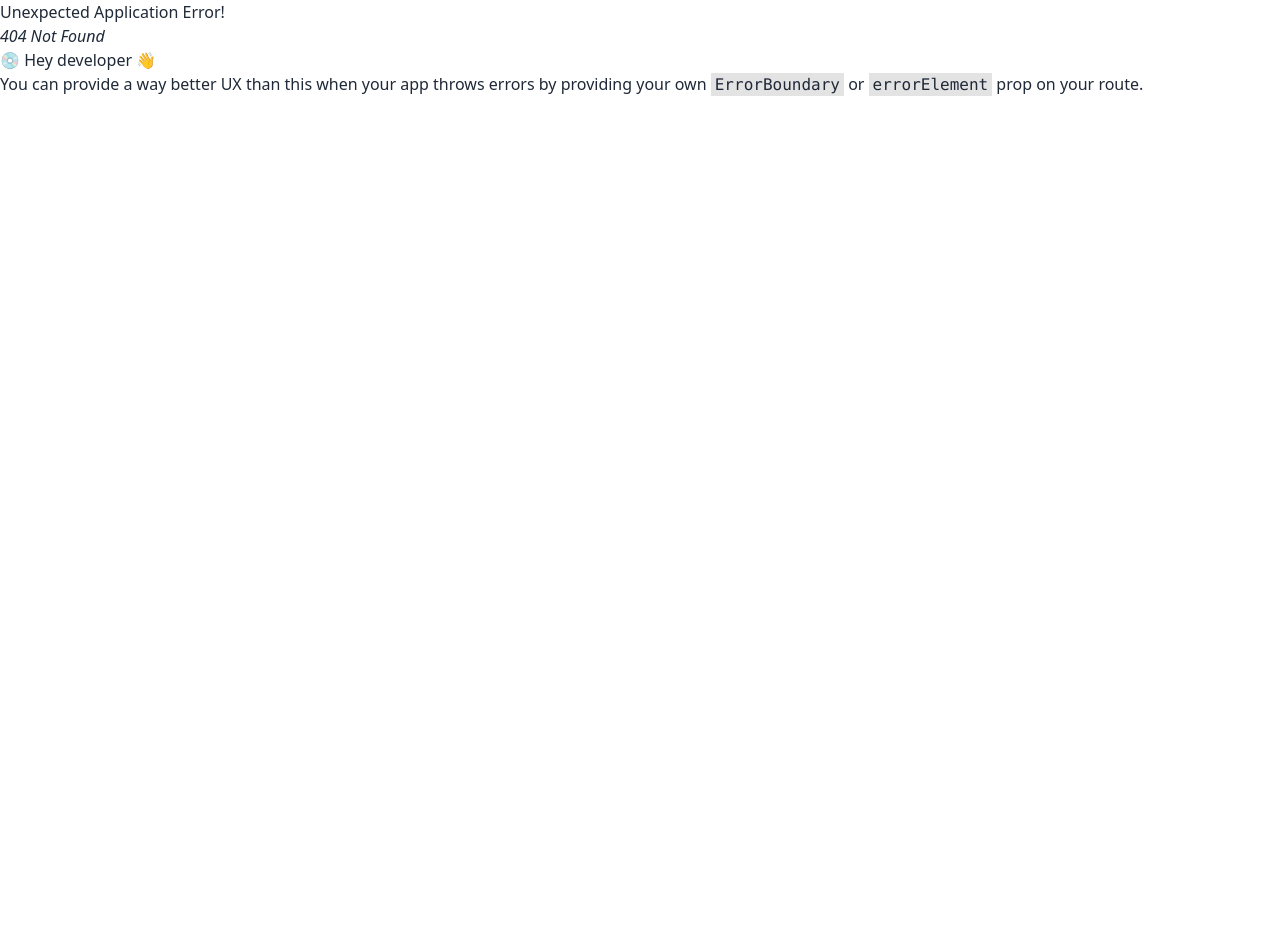
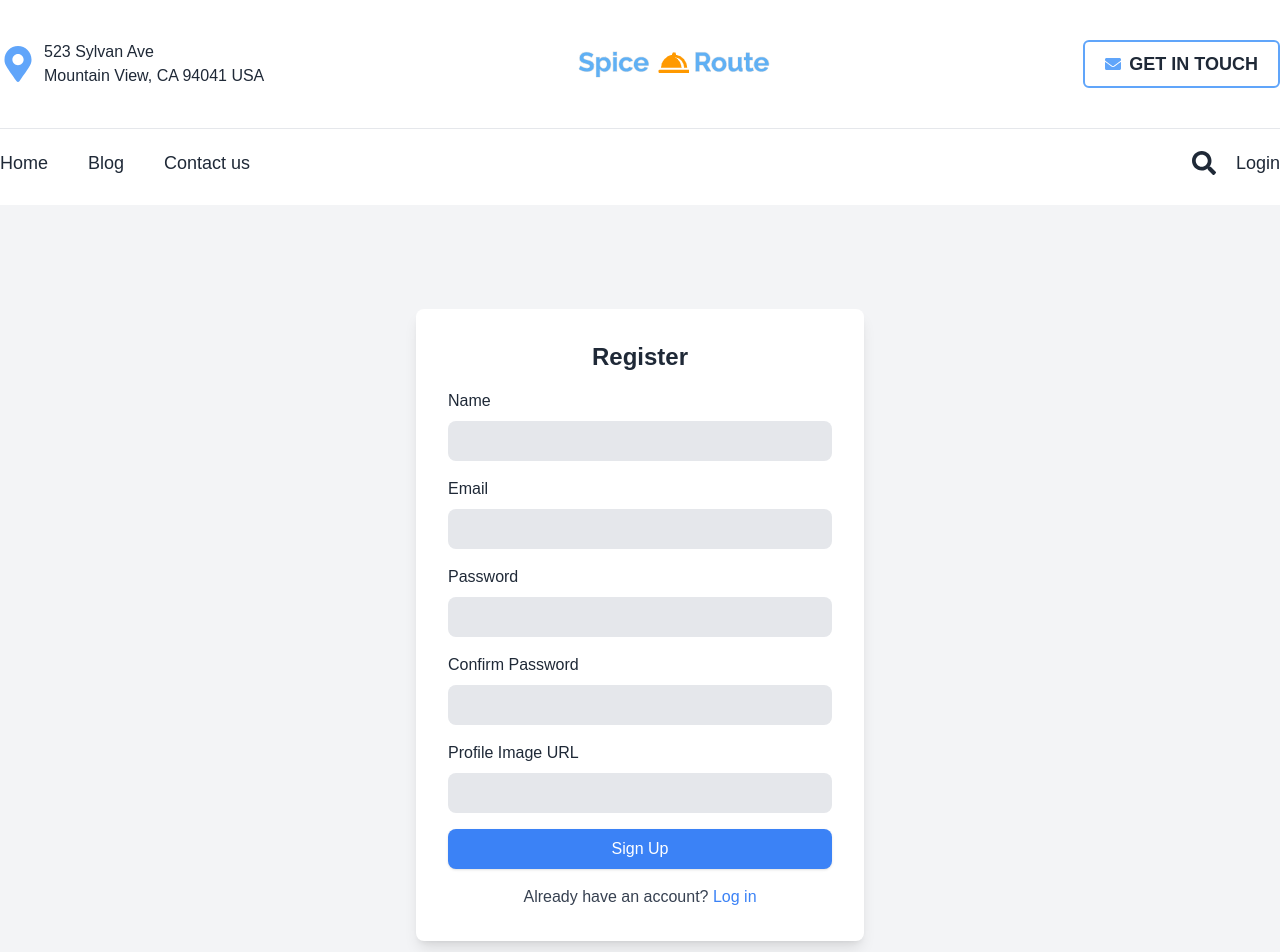
Before and after one commit to souravh093/assingnment-10-client, a React (Vite) app: page /register in a window 1280 px wide. Before the commit this address had no page. Shown: the top 952 px of the page. Before the commit the page ends 800 px from the top, so only its background shows below. Built offline with nearby package versions, Linux system fonts and the light colour scheme.

Commit message:
google and email sign in and sign up authencation done

```diff
--- /dev/null
+++ b/src/Auth/AuthProvider.jsx
@@ -0,0 +1,41 @@
+import React, { createContext, useState } from "react";
+import {
+  GoogleAuthProvider,
+  createUserWithEmailAndPassword,
+  getAuth,
+  signInWithEmailAndPassword,
+  signInWithPopup,
+} from "firebase/auth";
+import app from "../Firebase/firebase.config";
+
+export const AuthContext = createContext(null);
+const auth = getAuth(app);
+const provider = new GoogleAuthProvider();
+
+const AuthProvider = ({ children }) => {
+  const [user, setUser] = useState(null);
+
+  const createUser = (email, password) => {
+    return createUserWithEmailAndPassword(auth, email, password);
+  };
+
+  const loginUser = (email, password) => {
+    return signInWithEmailAndPassword(auth, email, password);
+  };
+
+  const googleSignIn = () => {
+    return signInWithPopup(auth, provider);
+  }
+
+  const authInfo = {
+    user,
+    createUser,
+    loginUser,
+    googleSignIn,
+  };
+  return (
+    <AuthContext.Provider value={authInfo}>{children}</AuthContext.Provider>
+  );
+};
+
+export default AuthProvider;
--- a/src/Pages/Home/Home.jsx
+++ b/src/Pages/Home/Home.jsx
@@ -1,6 +1,6 @@
 import { Player } from "@lottiefiles/react-lottie-player";
 import React, { lazy, Suspense } from "react";
-import { useLoaderData } from "react-router-dom";
+import { Link, useLoaderData } from "react-router-dom";
 import LazyLoading from "../../components/LazyLoading/LazyLoading";
 const ChefInfo = lazy(() => import("./ChefInfo/ChefInfo"));
 
@@ -11,16 +11,17 @@ const Home = () => {
       <div className="bg-red-50">
         <div className="max-w-7xl mx-auto grid grid-cols-2 items-center">
           <div>
-            <h2 className="font-bold text-7xl text-blue-400">Recipes</h2>
+            <p className="font-semibold"><span className="text-4xl text-yellow-500">W</span>elcome</p>
+            <h2 className="font-bold text-7xl text-blue-400">SPICE ROUTE</h2>
             <h2 className="font-bold text-3xl my-4 max-w-xl">
               Discover Delicious Chef-Approved Recipes
             </h2>
             <p className="font-medium text-2xl text-gray-500 mb-8 tracking-widest max-w-md">
-              Discover delicious chef-approved recipes today!
+            A chef is a professional cook and tradesman who is proficient in all aspects of food preparation
             </p>
-            <button className="bg-white text-blue-500 font-medium py-3 px-6 rounded-lg shadow-md hover:shadow-lg">
-              Get Started
-            </button>
+            <a href="#chefs" className="bg-white text-blue-500 font-medium py-3 px-6 rounded-lg shadow-md hover:shadow-lg">
+              See Our Chefs
+            </a>
           </div>
           <div>
             <Player src="banner.json" className="player" loop autoplay />
@@ -37,10 +38,10 @@ const Home = () => {
             operation and creating the menu.
           </p>
         </div>
-        <div className="max-w-7xl grid grid-cols-3 mx-auto gap-10">
+        <div id="chefs" className="max-w-7xl grid grid-cols-3 mx-auto gap-10">
           {chefInfo.map((chef) => (
-            <Suspense fallback={<LazyLoading />}>
-              <ChefInfo key={chef.id} chef={chef} />
+            <Suspense  key={chef.id}  fallback={<LazyLoading />}>
+              <ChefInfo chef={chef} />
             </Suspense>
           ))}
         </div>
--- /dev/null
+++ b/src/Pages/Login/Login/Login.jsx
@@ -0,0 +1,99 @@
+import React, { useContext, useState } from "react";
+import { Link } from "react-router-dom";
+import { AuthContext } from "../../../Auth/AuthProvider";
+
+const Login = () => {
+  const { loginUser, googleSignIn } = useContext(AuthContext);
+  const [error, setError] = useState("");
+  const [success, setSuccess] = useState("");
+
+  const handleLogin = (event) => {
+    setError("");
+    setSuccess("");
+    event.preventDefault();
+    const form = event.target;
+    const email = form.email.value;
+    const password = form.password.value;
+
+    loginUser(email, password)
+      .then((result) => {
+        const loggedUser = result.user;
+        console.log(loggedUser);
+        setSuccess("Successfully Logged");
+      })
+      .catch((error) => {
+        setError(error.message);
+      });
+  };
+
+  const handleGoogleSignIn = () => {
+    googleSignIn()
+      .then((result) => {
+        const googleUser = result.user;
+        console.log(googleUser);
+        setSuccess("Successfully Logged with Google");
+      })
+      .catch((error) => {
+        setError(error.message);
+      });
+  };
+  return (
+    <div className="flex flex-col items-center justify-center min-h-[calc(100vh-177px)] bg-gray-100">
+      <p className="mb-5 text-red-500 font-semibold text-xl">{error}</p>
+      <p className="mb-5 text-blue-500 font-semibold text-xl">{success}</p>
+      <div className="flex flex-col items-center w-full max-w-md p-8 bg-white rounded-lg shadow-lg">
+        <h2 className="mb-4 text-2xl font-bold text-gray-800">Log In</h2>
+        <form onSubmit={handleLogin} className="w-full">
+          <div className="mb-4">
+            <label htmlFor="email" className="block mb-2 text-gray-800">
+              Email
+            </label>
+            <input
+              type="email"
+              id="email"
+              className="w-full px-4 py-2 text-gray-700 bg-gray-200 rounded-lg focus:outline-none focus:bg-white"
+              name="email"
+              required
+            />
+          </div>
+          <div className="mb-4">
+            <label htmlFor="password" className="block mb-2 text-gray-800">
+              Password
+            </label>
+            <input
+              type="password"
+              id="password"
+              className="w-full px-4 py-2 text-gray-700 bg-gray-200 rounded-lg focus:outline-none focus:bg-white"
+              name="password"
+              required
+            />
+          </div>
+          <div className="flex flex-col space-y-4">
+            <button className="px-4 py-2 text-white bg-blue-500 rounded-lg shadow hover:bg-blue-600">
+              Sign In
+            </button>
+          </div>
+        </form>
+        <div className="flex flex-col w-full gap-3 mt-3">
+          <button
+            onClick={handleGoogleSignIn}
+            className="px-4 py-2 text-white bg-red-500 rounded-lg shadow hover:bg-red-600"
+          >
+            Sign In with Google
+          </button>
+          <button className="px-4 py-2 text-white bg-gray-700 rounded-lg shadow hover:bg-gray-800">
+            Sign In with Github
+          </button>
+        </div>
+        <p className="mt-4 text-gray-700">
+          Don't have an account?{" "}
+          <Link to="/register" className="text-blue-500">
+            Register
+          </Link>
+        </p>
+      </div>
+    </div>
+  );
+};
+
+export default Login;
--- /dev/null
+++ b/src/Pages/Login/Register/Register.jsx
@@ -0,0 +1,125 @@
+import React, { useContext, useState } from "react";
+import { Link } from "react-router-dom";
+import { AuthContext } from "../../../Auth/AuthProvider";
+
+const Register = () => {
+  const { createUser } = useContext(AuthContext);
+  const [error, setError] = useState("");
+  const [success, setSuccess] = useState("");
+
+  const handleRegister = (event) => {
+    setError("");
+    setSuccess("");
+    event.preventDefault();
+    const form = event.target;
+    const name = form.name.value;
+    const email = form.email.value;
+    const password = form.password.value;
+    const confirmPassword = form.confirmPassword.value;
+    const url = form.url.value;
+
+    if (password !== confirmPassword) {
+      setError(`Password doesn't match`);
+      return;
+    }
+
+    if (!/^(?=.*[A-Za-z])(?=.*\d)[A-Za-z\d]{8,}$/.test(password)) {
+      setError(`Please enter strong password`);
+    }
+
+    createUser(email, password)
+      .then((result) => {
+        const registerUser = result.user;
+        console.log(registerUser);
+        setSuccess("Successfully Registered");
+      })
+      .catch((error) => {
+        setError(error.message);
+      });
+  };
+
+  return (
+    <div className="flex flex-col items-center justify-center h-screen bg-gray-100">
+      <p className="mb-5 text-red-500 font-semibold text-xl">{error}</p>
+      <p className="mb-5 text-blue-500 font-semibold text-xl">{success}</p>
+      <div className="flex flex-col items-center w-full max-w-md p-8 bg-white rounded-lg shadow-lg">
+        <h2 className="mb-4 text-2xl font-bold text-gray-800">Register</h2>
+        <form onSubmit={handleRegister} className="w-full">
+          <div className="mb-4">
+            <label htmlFor="name" className="block mb-2 text-gray-800">
+              Name
+            </label>
+            <input
+              type="text"
+              id="name"
+              className="w-full px-4 py-2 text-gray-700 bg-gray-200 rounded-lg focus:outline-none focus:bg-white"
+              name="name"
+              required
+            />
+          </div>
+          <div className="mb-4">
+            <label htmlFor="email" className="block mb-2 text-gray-800">
+              Email
+            </label>
+            <input
+              type="email"
+              id="email"
+              className="w-full px-4 py-2 text-gray-700 bg-gray-200 rounded-lg focus:outline-none focus:bg-white"
+              name="email"
+              required
+            />
+          </div>
+          <div className="mb-4">
+            <label htmlFor="password" className="block mb-2 text-gray-800">
+              Password
+            </label>
+            <input
+              type="password"
+              id="password"
+              className="w-full px-4 py-2 text-gray-700 bg-gray-200 rounded-lg focus:outline-none focus:bg-white"
+              name="password"
+              required
+            />
+          </div>
+          <div className="mb-4">
+            <label htmlFor="password" className="block mb-2 text-gray-800">
+              Confirm Password
+            </label>
+            <input
+              type="password"
+              id="confirmPassword"
+              className="w-full px-4 py-2 text-gray-700 bg-gray-200 rounded-lg focus:outline-none focus:bg-white"
+              name="confirmPassword"
+              required
+            />
+          </div>
+          <div className="mb-4">
+            <label htmlFor="image" className="block mb-2 text-gray-800">
+              Profile Image URL
+            </label>
+            <input
+              type="text"
+              id="image"
+              className="w-full px-4 py-2 text-gray-700 bg-gray-200 rounded-lg focus:outline-none focus:bg-white"
+              name="url"
+              required
+            />
+          </div>
+          <div className="flex flex-col space-y-4">
+            <button className="px-4 py-2 text-white bg-blue-500 rounded-lg shadow hover:bg-blue-600">
+              Sign Up
+            </button>
+          </div>
+        </form>
+        <p className="mt-4 text-gray-700">
+          Already have an account?{" "}
+          <Link to="/login" className="text-blue-500">
+            Log in
+          </Link>
+        </p>
+      </div>
+    </div>
+  );
+};
+
+export default Register;
--- a/src/Pages/Shared/Header/Header.jsx
+++ b/src/Pages/Shared/Header/Header.jsx
@@ -1,10 +1,12 @@
-import React from "react";
+import React, { useContext } from "react";
 import { FaMapMarkerAlt, FaEnvelope, FaSearch } from "react-icons/fa";
 import logo from "../../../assets/logo.png";
 import { Link } from "react-router-dom";
 import ActiveLink from "../../../components/ActiveLink/ActiveLink";
+import { AuthContext } from "../../../Auth/AuthProvider";
 
 const Header = () => {
+  const {user} = useContext(AuthContext);
   return (
     <div className="max-w-7xl mx-auto mb-7">
       <div className="flex justify-between items-center py-10">
@@ -33,7 +35,9 @@ const Header = () => {
         </div>
         <div className="flex items-center gap-5">
             <FaSearch className="text-2xl" />
-            <ActiveLink to="/login">Login</ActiveLink>
+            {
+              user ? <Link>Logout</Link> : <ActiveLink to="/login">Login</ActiveLink>
+            }
         </div>
       </nav>
     </div>
--- a/src/components/LazyLoading/LazyLoading.jsx
+++ b/src/components/LazyLoading/LazyLoading.jsx
@@ -2,17 +2,17 @@ import React from "react";
 
 const LazyLoading = () => {
   return (
-    <div class="border border-blue-300 shadow rounded-md p-4 max-w-sm w-full mx-auto">
-      <div class="animate-pulse flex space-x-4">
-        <div class="rounded-full bg-slate-700 h-10 w-10"></div>
-        <div class="flex-1 space-y-6 py-1">
-          <div class="h-2 bg-slate-700 rounded"></div>
-          <div class="space-y-3">
-            <div class="grid grid-cols-3 gap-4">
-              <div class="h-2 bg-slate-700 rounded col-span-2"></div>
-              <div class="h-2 bg-slate-700 rounded col-span-1"></div>
+    <div className="border border-blue-300 shadow rounded-md p-4 max-w-sm w-full mx-auto">
+      <div className="animate-pulse flex space-x-4">
+        <div className="rounded-full bg-slate-700 h-10 w-10"></div>
+        <div className="flex-1 space-y-6 py-1">
+          <div className="h-2 bg-slate-700 rounded"></div>
+          <div className="space-y-3">
+            <div className="grid grid-cols-3 gap-4">
+              <div className="h-2 bg-slate-700 rounded col-span-2"></div>
+              <div className="h-2 bg-slate-700 rounded col-span-1"></div>
             </div>
-            <div class="h-2 bg-slate-700 rounded"></div>
+            <div className="h-2 bg-slate-700 rounded"></div>
           </div>
         </div>
       </div>
--- a/src/components/Loader/Loader.jsx
+++ b/src/components/Loader/Loader.jsx
@@ -6,7 +6,7 @@ const Loader = () => {
       <div role="status">
         <svg
           aria-hidden="true"
-          class="w-20 h-20 mr-2 text-gray-200 animate-spin dark:text-gray-600 fill-blue-600"
+          className="w-20 h-20 mr-2 text-gray-200 animate-spin dark:text-gray-600 fill-blue-600"
           viewBox="0 0 100 101"
           fill="none"
           xmlns="http://www.w3.org/2000/svg"
@@ -20,7 +20,7 @@ const Loader = () => {
             fill="currentFill"
           />
         </svg>
-        <span class="sr-only">Loading...</span>
+        <span className="sr-only">Loading...</span>
       </div>
     </div>
   );
```
Also changed, not shown: src/Routes/Routes.jsx (+12 -2 lines), src/main.jsx (+12 -9 lines).
